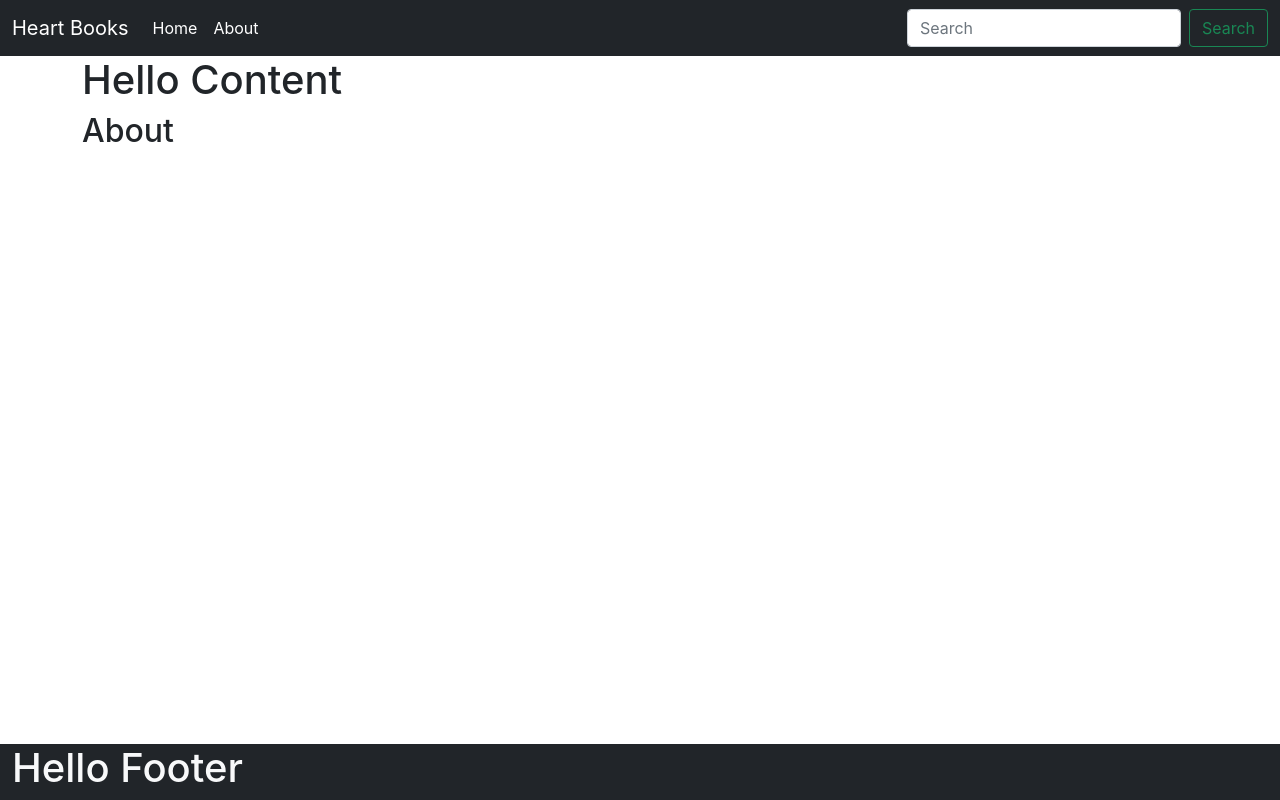
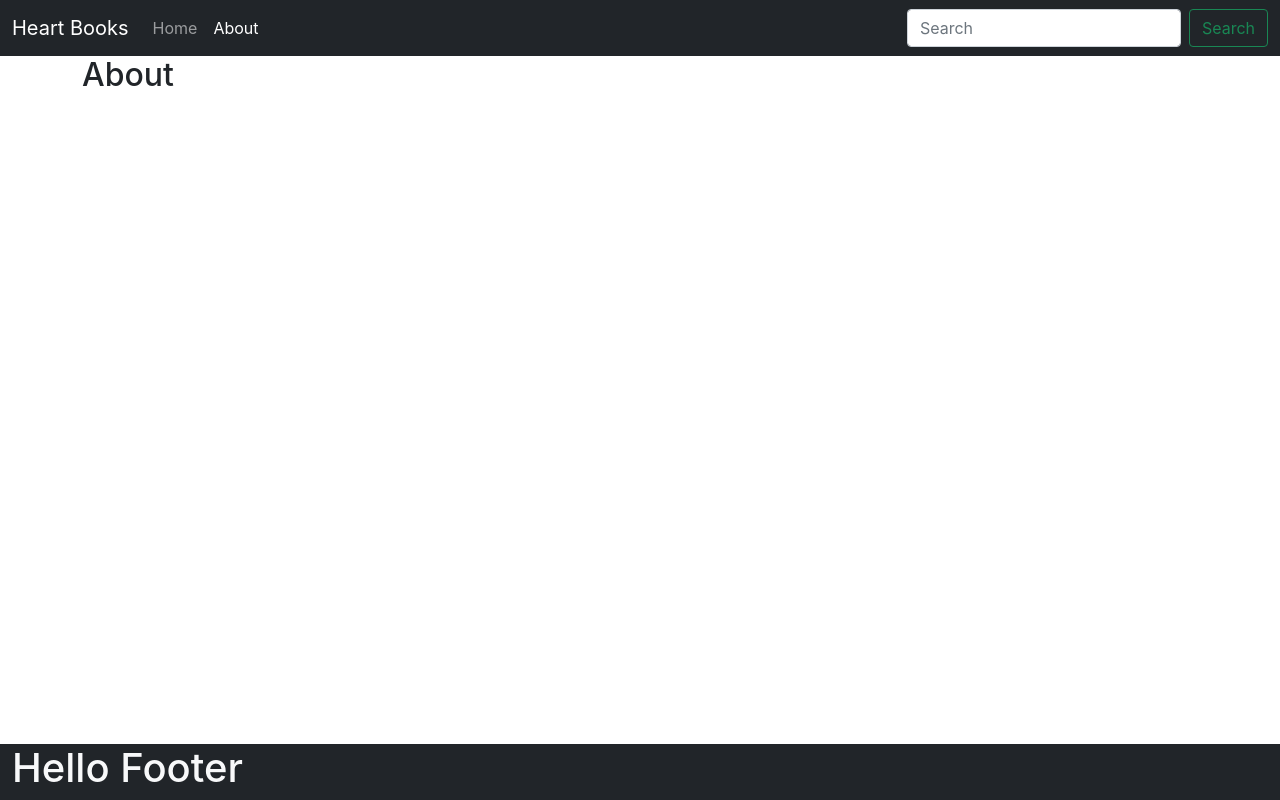
Before and after one commit to juanihno/BookSampleProject, a React (Create React App) app: page /about in a window 1280 px wide. Built offline with nearby package versions, Linux system fonts and the light colour scheme.

Commit message:
added exact to navlink in header

```diff
--- a/src/Components/Content.js
+++ b/src/Components/Content.js
@@ -6,7 +6,6 @@ import {About} from './About';
 export function Content( props ) {
   return(
     <div className="container">
-      <h1>Hello Content</h1>
       <Switch>
         <Route exact path="/">
           <Home />
--- a/src/Components/Header.js
+++ b/src/Components/Header.js
@@ -4,7 +4,7 @@ export function Header(props) {
   const SiteNav = props.navigation.map((item, itemKey) => {
     return (
       <li className="nav-item" key={itemKey}>
-        <NavLink to={item.link} className="nav-link" activeClassName="active">
+        <NavLink exact to={item.link} className="nav-link" activeClassName="active">
           {item.name}
         </NavLink>
       </li>
--- a/src/Components/Home.js
+++ b/src/Components/Home.js
@@ -1,38 +1,16 @@
 import { useState, useEffect } from "react";
 import axios  from "axios";
-import { response } from "express";
 export function Home ( props ) {
   const [ data, setData ] = useState()
   const dataURL = "http://johannes.oa4.info/php/book.php";
 
   useEffect( () => {
     if( !data ) {
-      // fetch( dataURL
-      //   // {
-      //   // method: "GET",
-      //   // headers: {
-      //   //   "Accept": "application/json"
-      //   // }
-      // // }
-      // )
-      // .then( ( response ) => {
-      //   response.json()
-      // })
-      // .then( ( jsonData ) => {
-      //   setData(jsonData)
-      //   console.log( jsonData )
-      // } )
-      // .catch( (error) => {
-      //   console.log(error)
-      // })
       axios.get(dataURL).then(
         (response) => {
           setData( response.data )
         }
       )
-    }
-    else {
-      console.log('not fetching')
     }
   })
 
```
